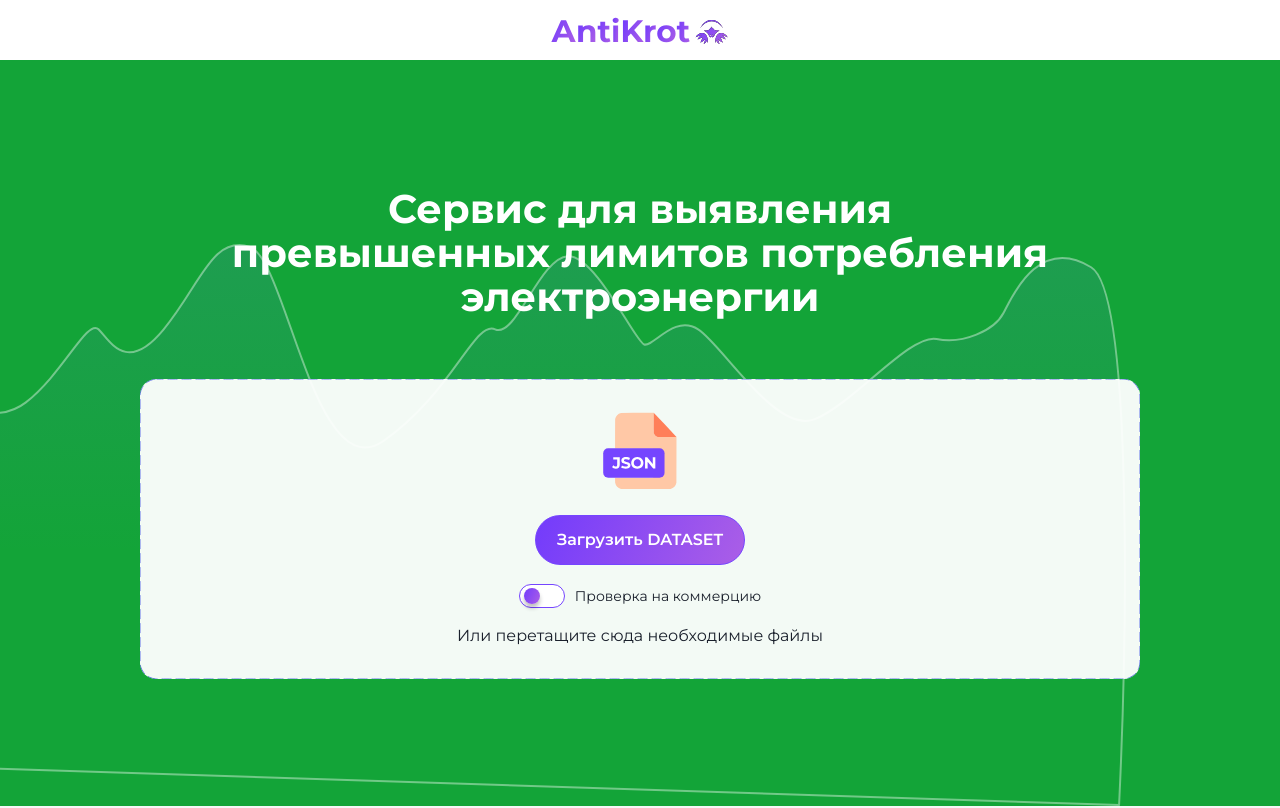
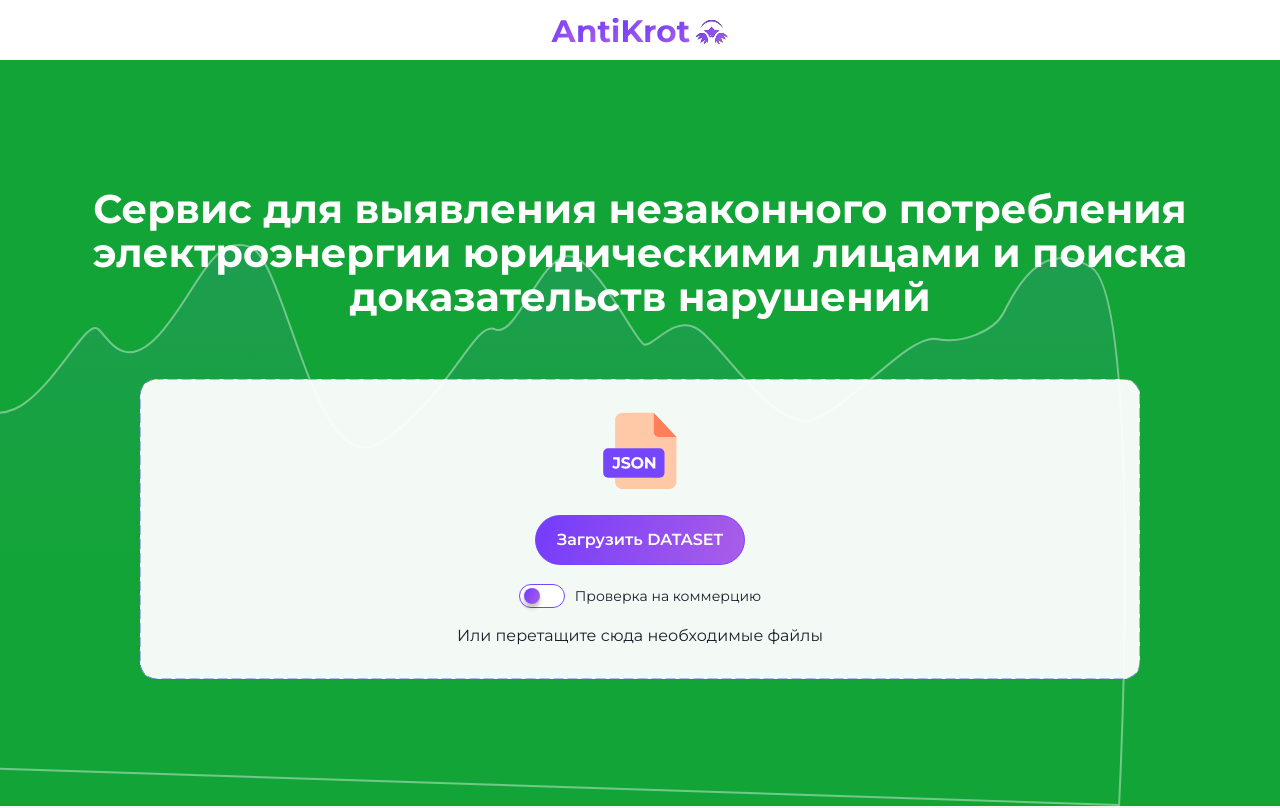
Before and after one commit to KinShish/vtns, a Vue app in the folder front/: page / in a window 1280 px wide. Shown: the top 808 px of the page. Built offline with nearby package versions, Linux system fonts and the light colour scheme.

Commit message:
правки

```diff
--- a/front/src/components/KrotHeader.vue
+++ b/front/src/components/KrotHeader.vue
@@ -15,7 +15,7 @@
 			img{height: 28px;}
 			position: sticky;
 			top: 0;
-			z-index: 2;
+			z-index: 3;
 		}
 	}
 </style>
--- a/front/src/components/KrotUploadFiles.vue
+++ b/front/src/components/KrotUploadFiles.vue
@@ -1,9 +1,7 @@
 <template lang="pug">
 .uploadBlock
 	img.backImg(src="/img/upload/shadow.svg")
-	.title Сервис для выявления
-		div превышенных лимитов потребления
-		div электроэнергии
+	.title Сервис для выявления незаконного потребления электроэнергии юридическими лицами и поиска доказательств нарушений
 	.container
 		input#file(type="file" accept=".json" ref="refInputLoad" @change="$_krot_upload_files_changeFile")
 		#dropZone.uploadZone(:class="{'active':showDropFiles}" v-show="!spinner")
```
